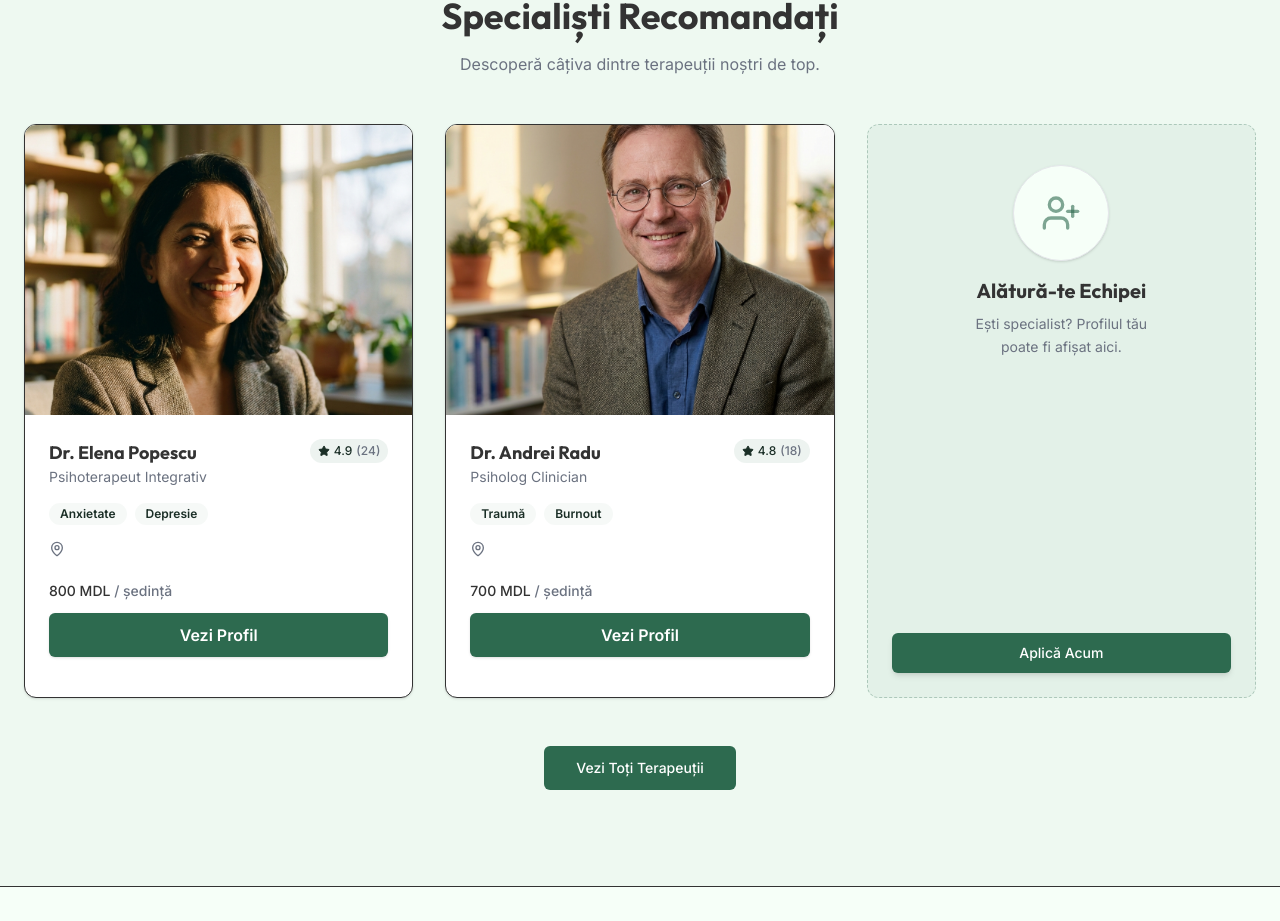
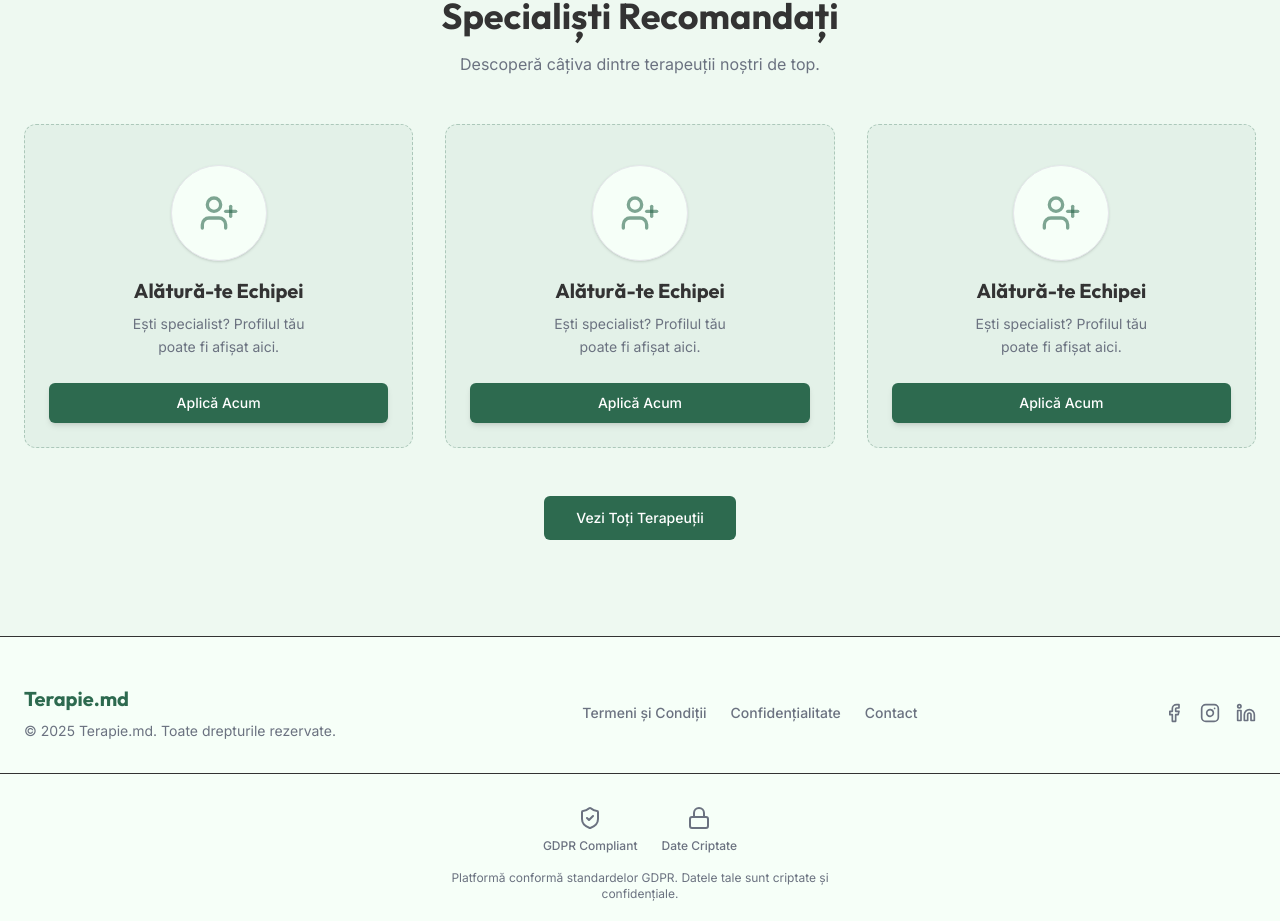
Before and after one commit to privatrix/terapie-md, a Next.js app: page / in a window 1280 px wide. Shown: the part 1217-2138 px from the top of the page. Built offline with nearby package versions, Linux system fonts and the light colour scheme; no server answers.

Commit message:
Homepage: Display 3 Recruitment Cards as requested

```diff
--- a/src/app/page.tsx
+++ b/src/app/page.tsx
@@ -81,41 +81,8 @@ export default function Home() {
           </div>
 
           <div className="grid grid-cols-1 md:grid-cols-3 gap-8">
-            {[
-              {
-                id: 1,
-                name: "Dr. Elena Popescu",
-                title: "Psihoterapeut Integrativ",
-                photo_url: "/therapist-1.png",
-                specialties: ["Anxietate", "Depresie"],
-                desc: "Specializată în anxietate, depresie și probleme de relaționare. Peste 10 ani de experiență.",
-                rating: 4.9,
-                reviewCount: 24,
-                priceRange: "800 MDL"
-              },
-              {
-                id: 2,
-                name: "Dr. Andrei Radu",
-                title: "Psiholog Clinician",
-                photo_url: "/therapist-2.png",
-                specialties: ["Traumă", "Burnout"],
-                desc: "Expert în gestionarea stresului și recuperarea post-traumatică.",
-                rating: 4.8,
-                reviewCount: 18,
-                priceRange: "700 MDL"
-              },
-              {
-                id: "recruitment-home",
-                isRecruitment: true
-              }
-            ].map((therapist: any) => (
-              therapist.isRecruitment ? (
-                <RecruitmentCard key={therapist.id} />
-              ) : (
-                <div key={therapist.id} className="h-full">
-                  <TherapistCard therapist={therapist} />
-                </div>
-              )
+            {[1, 2, 3].map((id) => (
+              <RecruitmentCard key={id} />
             ))}
           </div>
 
```
